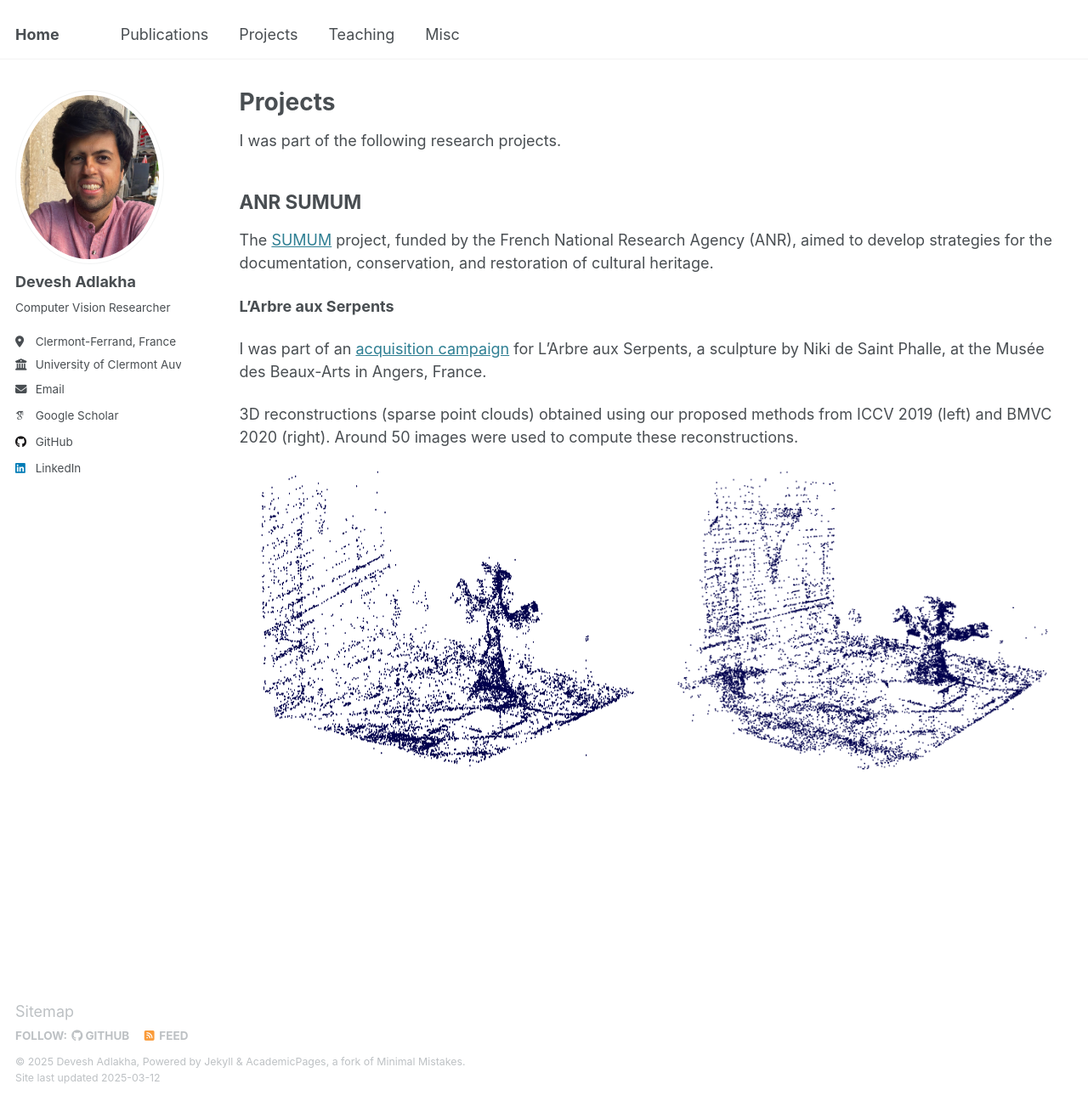
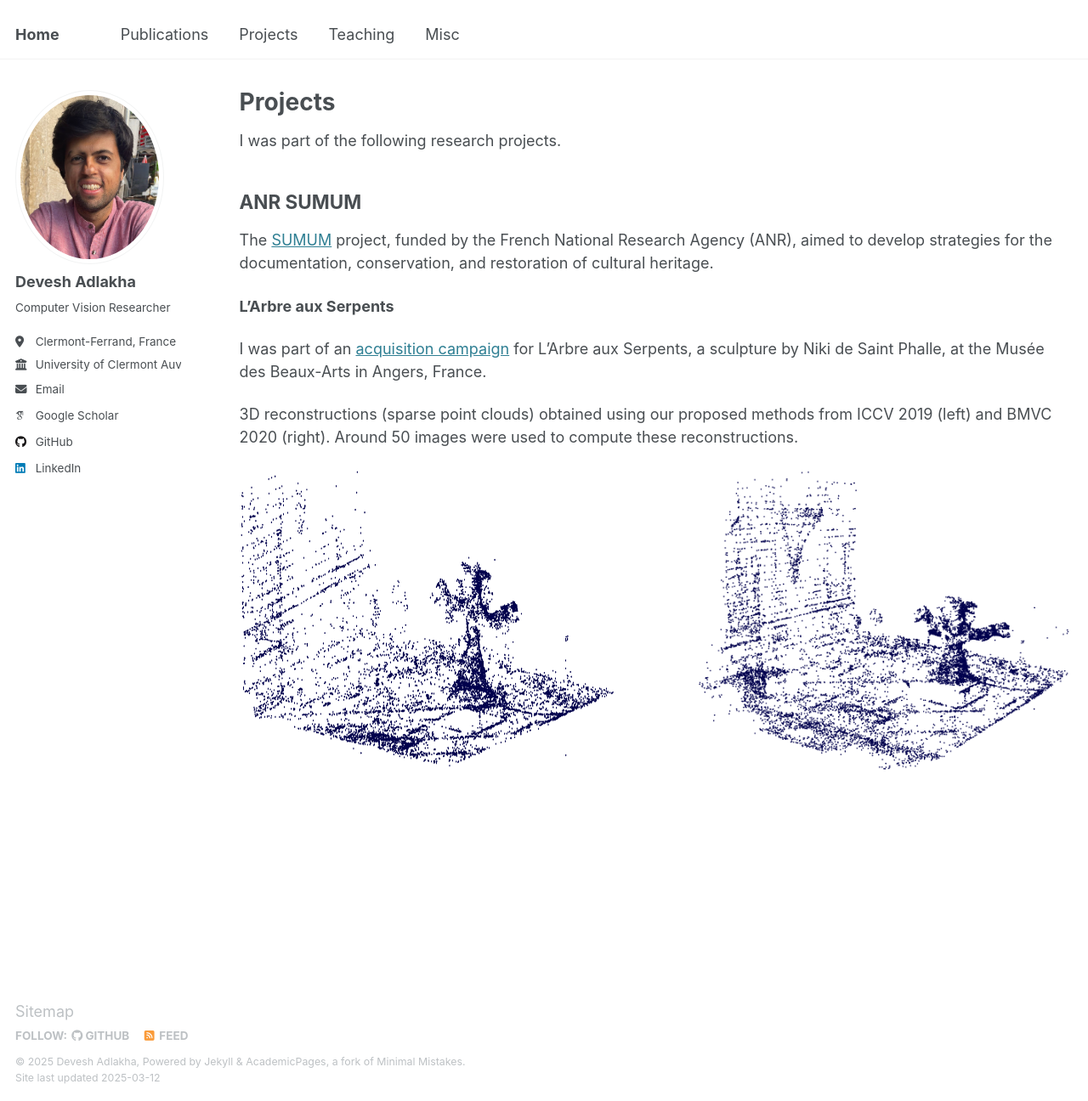
Before and after one commit to devadlakha/devadlakha.github.io, a Jekyll site: the page built from _pages/projects.md, in a window 1280 px wide and 1296 px high. Shown: the whole window at 85% size. Built offline with Jekyll 4.4.1, drawn with Linux system fonts in a browser that asks for light colours; some web fonts are replaced.

Commit message:
Update projects.md

```diff
--- a/_pages/projects.md
+++ b/_pages/projects.md
@@ -17,7 +17,7 @@ I was part of an [acquisition campaign](https://anr-sumum.fr/campagne-de-captati
 
 3D reconstructions (sparse point clouds) obtained using our proposed methods from ICCV 2019 (left) and BMVC 2020 (right). Around 50 images were used to compute these reconstructions.
 
-<div style="display: flex; justify-content: space-around;">
-  <img src="/files/Figures/ArbreSerpents_ICCV19.png" alt="Result from QUARCH method" width="45%">
-  <img src="/files/Figures/ArbreSerpents_BMVC20.png" alt="Result from EIP method" width="45%">
+<div style="display: flex; justify-content: space-between;">
+  <img src="/files/Figures/ArbreSerpents_ICCV19.png" alt="Result from QUARCH method" style="max-width: 45%; height: auto;">
+  <img src="/files/Figures/ArbreSerpents_BMVC20.png" alt="Result from EIP method" style="max-width: 45%; height: auto;">
 </div>
```
